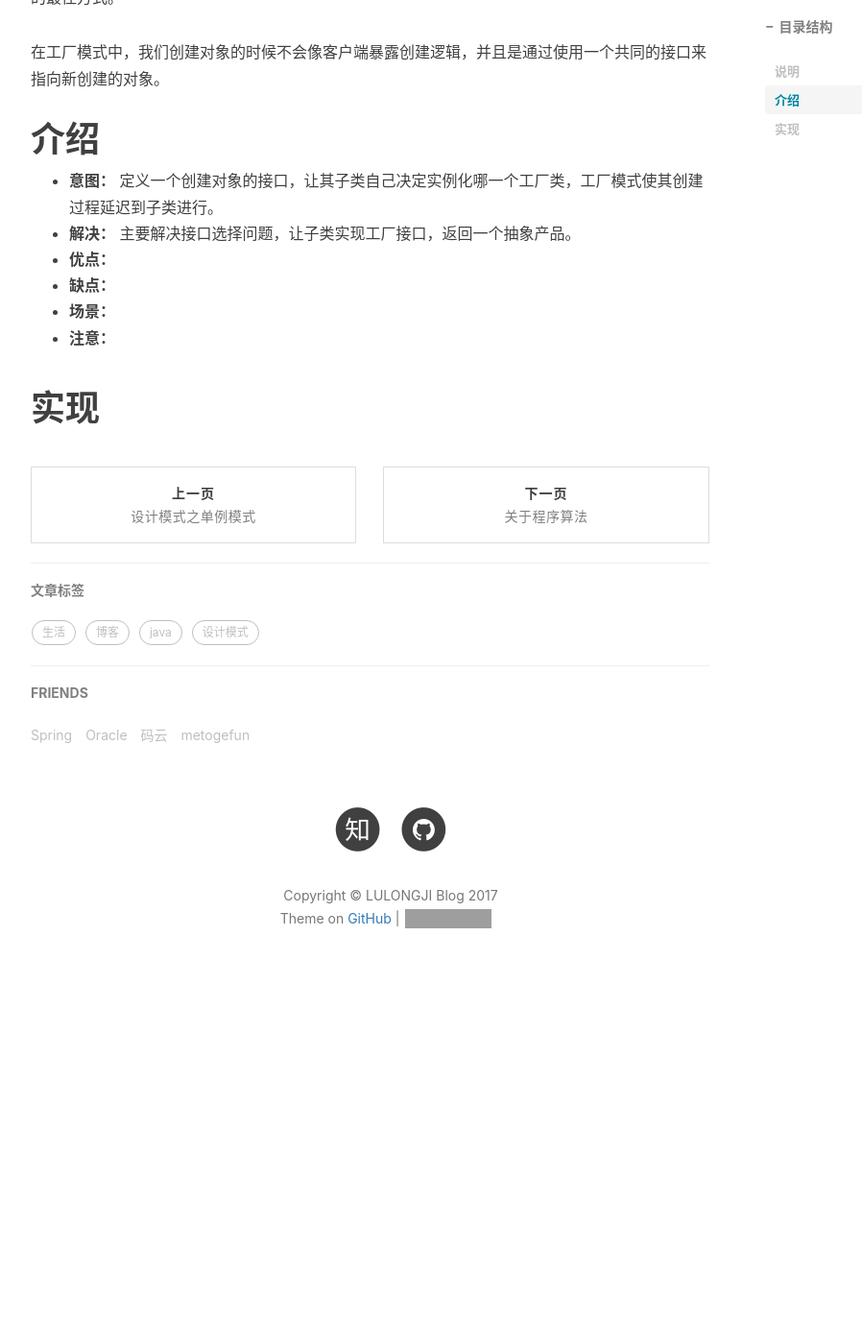
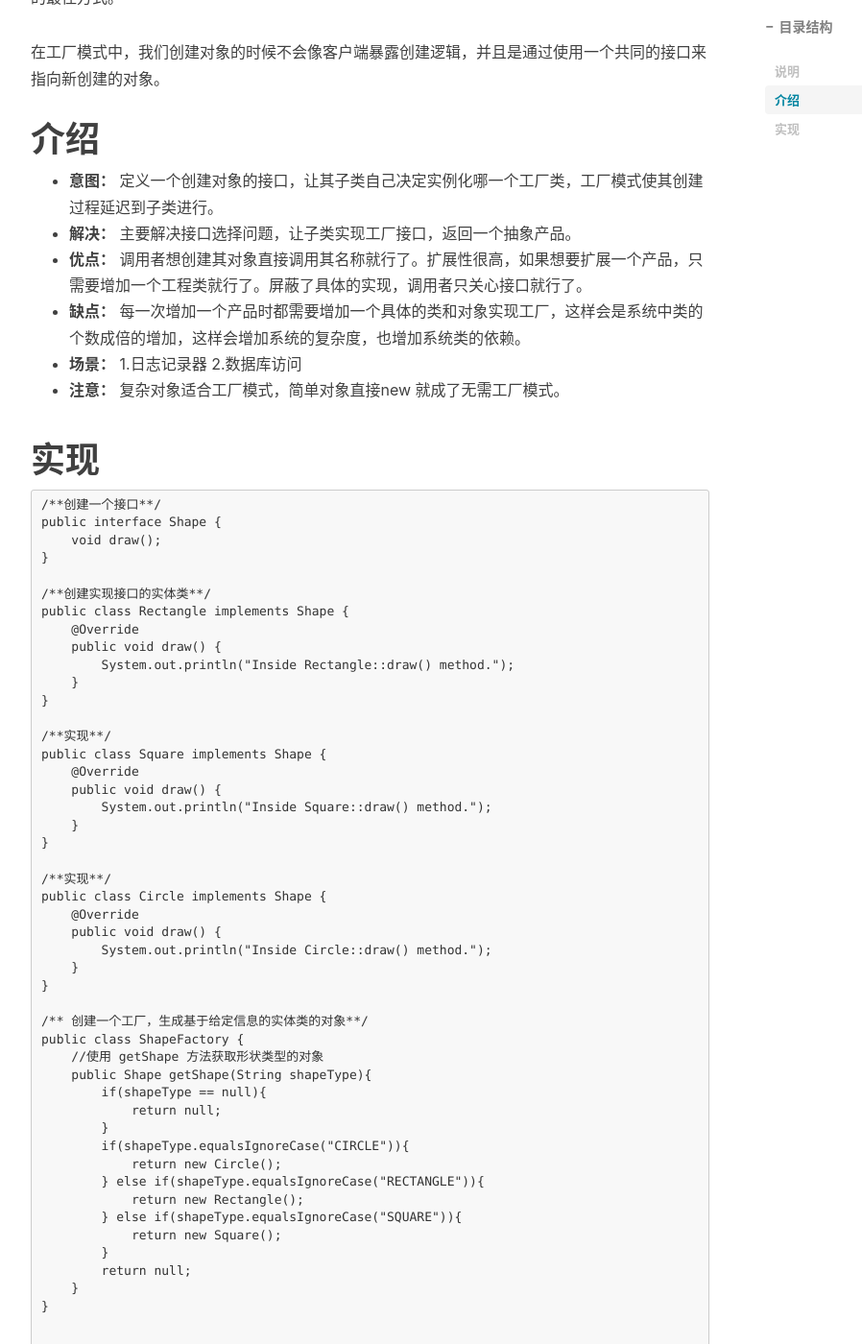
Before and after one commit to lulongji/lulongji.github.io, a Jekyll site: the page built from _posts/2017-10-10-设计模式之工厂模式.md, in a window 1280 px wide and 1400 px high, scrolled down 619 px. Shown: the whole window at 96% size, without its empty margins (233-1131 px from the left). Built offline with Jekyll 4.4.1, drawn with Linux system fonts in a browser that asks for light colours; nearby versions of some CDN libraries; comment, search, counter and statistics services are not loaded; before the commit the page ends 1680 px from its top, so only the background shows below that; some of the changed text lies outside the part shown; grey boxes are pictures that could not be loaded.

Commit message:
工厂模式

```diff
--- a/_config.yml
+++ b/_config.yml
@@ -87,7 +87,7 @@ ga_domain: auto
 
 # Featured Tags
 featured-tags: true                     # 是否使用首页标签
-featured-condition-size: 1              # 相同标签数量大于这个数，才会出现在首页
+featured-condition-size: 0              # 相同标签数量大于这个数，才会出现在首页
 
 
 
--- a/_posts/2017-10-10-设计模式之工厂模式.md
+++ b/_posts/2017-10-10-设计模式之工厂模式.md
@@ -22,10 +22,89 @@ tags:
 
 - **意图：** 定义一个创建对象的接口，让其子类自己决定实例化哪一个工厂类，工厂模式使其创建过程延迟到子类进行。
 - **解决：** 主要解决接口选择问题，让子类实现工厂接口，返回一个抽象产品。
-- **优点：**
-- **缺点：**
-- **场景：**
-- **注意：**
+- **优点：** 调用者想创建其对象直接调用其名称就行了。扩展性很高，如果想要扩展一个产品，只需要增加一个工程类就行了。屏蔽了具体的实现，调用者只关心接口就行了。
+- **缺点：** 每一次增加一个产品时都需要增加一个具体的类和对象实现工厂，这样会是系统中类的个数成倍的增加，这样会增加系统的复杂度，也增加系统类的依赖。
+- **场景：** 1.日志记录器 2.数据库访问
+- **注意：** 复杂对象适合工厂模式，简单对象直接new 就成了无需工厂模式。
 
 
 # 实现
+
+    /**创建一个接口**/
+    public interface Shape {
+        void draw();
+    }
+
+    /**创建实现接口的实体类**/
+    public class Rectangle implements Shape {
+        @Override
+        public void draw() {
+            System.out.println("Inside Rectangle::draw() method.");
+        }
+    }
+
+    /**实现**/
+    public class Square implements Shape {
+        @Override
+        public void draw() {
+            System.out.println("Inside Square::draw() method.");
+        }
+    }
+
+    /**实现**/
+    public class Circle implements Shape {
+        @Override
+        public void draw() {
+            System.out.println("Inside Circle::draw() method.");
+        }
+    }
+
+    /** 创建一个工厂，生成基于给定信息的实体类的对象**/
+    public class ShapeFactory {
+        //使用 getShape 方法获取形状类型的对象
+        public Shape getShape(String shapeType){
+            if(shapeType == null){
+                return null;
+            }
+            if(shapeType.equalsIgnoreCase("CIRCLE")){
+                return new Circle();
+            } else if(shapeType.equalsIgnoreCase("RECTANGLE")){
+                return new Rectangle();
+            } else if(shapeType.equalsIgnoreCase("SQUARE")){
+                return new Square();
+            }
+            return null;
+        }
+    }
+
+
+    /**使用该工厂，通过传递类型信息来获取实体类的对象**/
+    public class FactoryPatternDemo {
+        public static void main(String[] args) {
+            ShapeFactory shapeFactory = new ShapeFactory();
+
+            //获取 Circle 的对象，并调用它的 draw 方法
+            Shape shape1 = shapeFactory.getShape("CIRCLE");
+
+            //调用 Circle 的 draw 方法
+            shape1.draw();
+
+            //获取 Rectangle 的对象，并调用它的 draw 方法
+            Shape shape2 = shapeFactory.getShape("RECTANGLE");
+
+            //调用 Rectangle 的 draw 方法
+            shape2.draw();
+
+            //获取 Square 的对象，并调用它的 draw 方法
+            Shape shape3 = shapeFactory.getShape("SQUARE");
+
+            //调用 Square 的 draw 方法
+            shape3.draw();
+        }
+    }
+
+
+    /**输出**/
+    Inside Circle::draw() method.
+    Inside Rectangle::draw() method.
+    Inside Square::draw() method.
```
